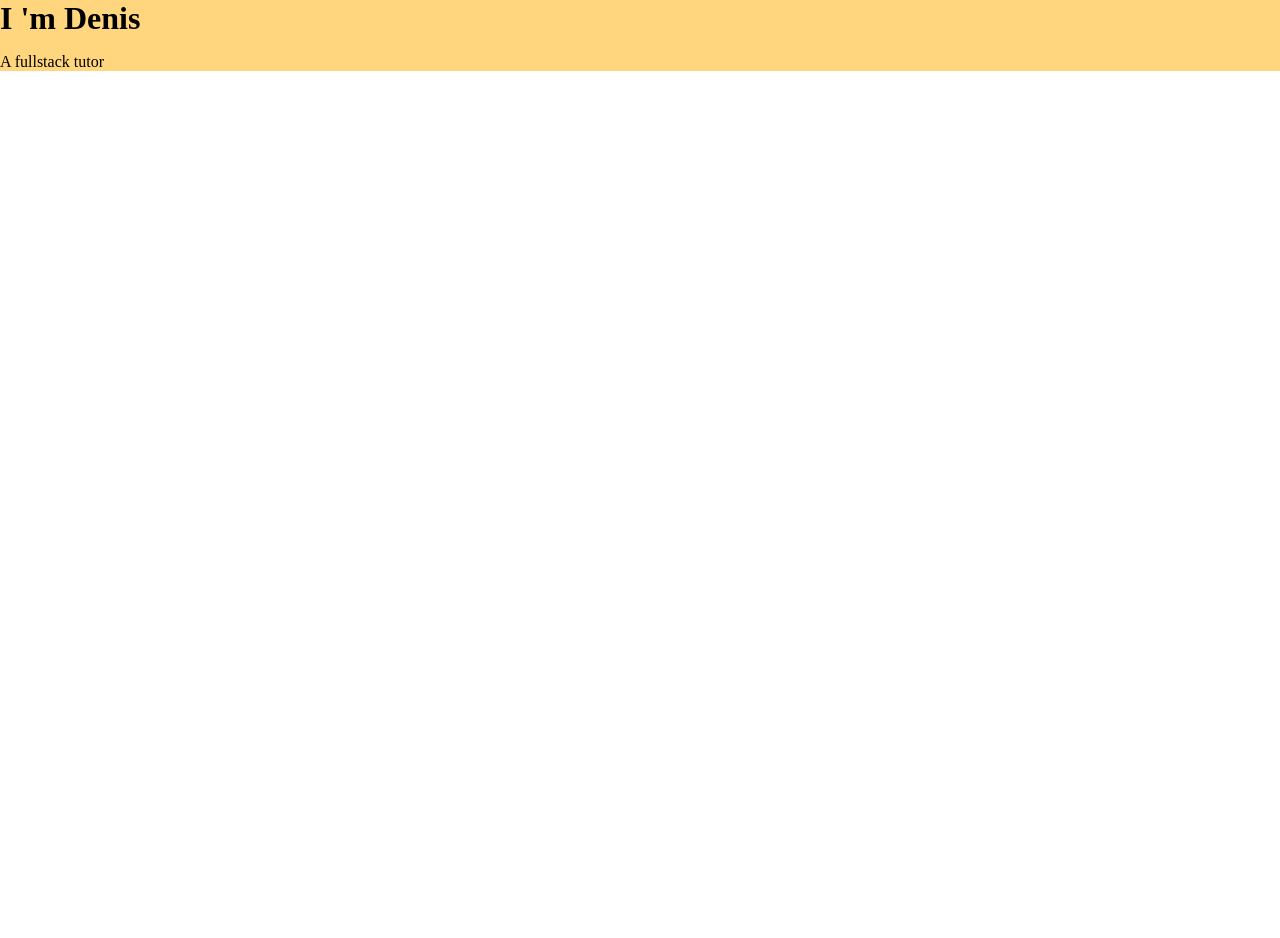
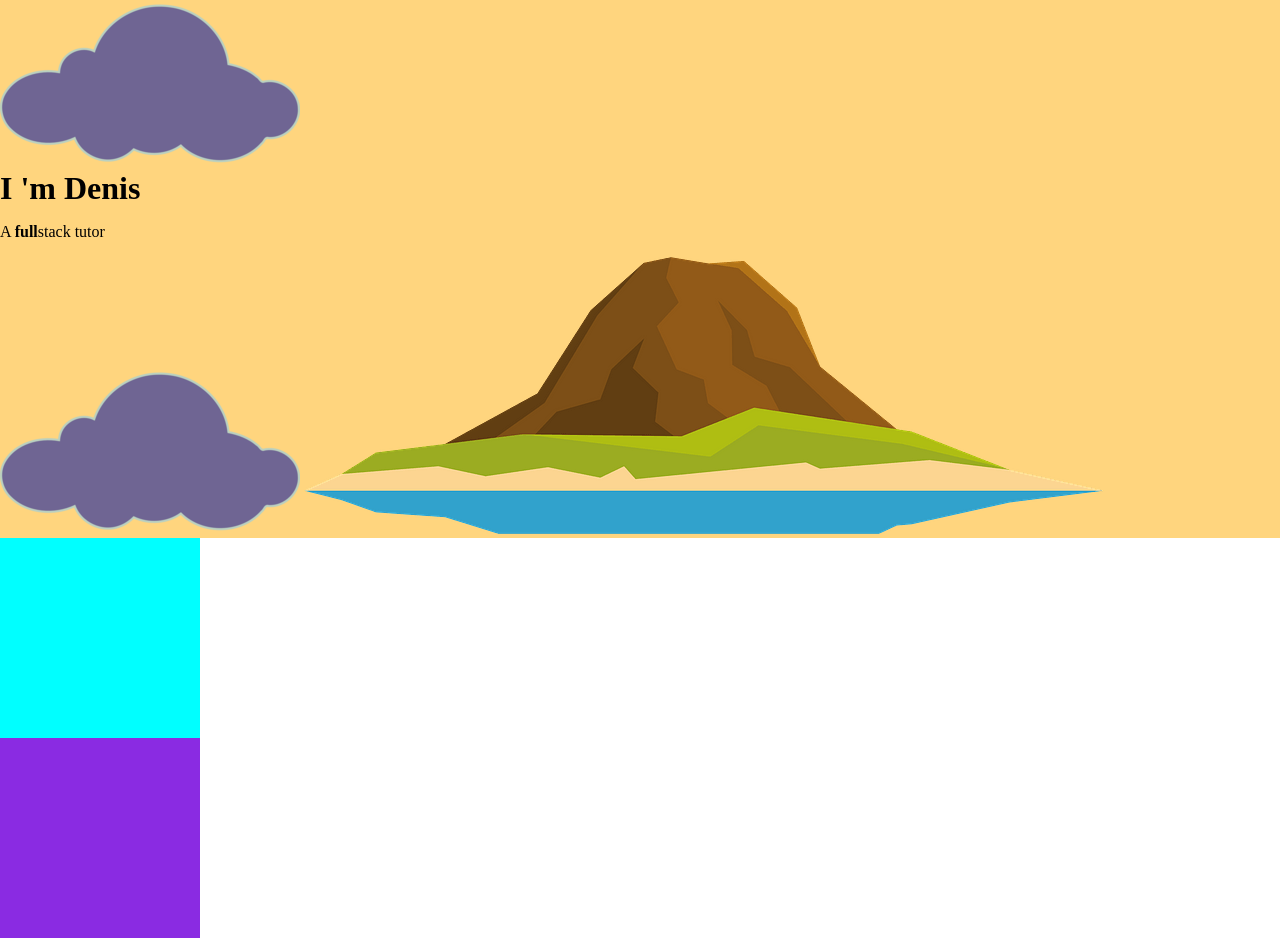
Before and after one commit to HabibehKhavari/CopyCSS-1, a plain HTML site: page index.html in a window 1280 px wide. Before the commit the page ends 800 px from the top, so only its background shows below. Drawn offline with Linux system fonts and the light colour scheme.

Commit message:
Add sections + Add top section images Add middle and bottom sections (empty) Add the images in the top section

```diff
--- a/css/styles.css
+++ b/css/styles.css
@@ -4,10 +4,22 @@ body {
     margin: 0px;
 }
 
-div {
+.top-section {
     background-color: #ffd57e;
-    margin: 0px;
 }
+
+.middle-section {
+    background-color: aqua;
+    width: 200px;
+    height: 200px;
+}
+
+.bottom-section {
+    background-color: blueviolet;
+    width: 200px;
+    height: 200px;
+}
+
 
 h1 {
     margin: 0px;
--- a/index.html
+++ b/index.html
@@ -8,9 +8,16 @@
     <title>Denis Pyr</title>
 </head>
 <body>
-    <div>
+    <div class="top-section">
+        <img src="img/cloud.png" alt="cloud">
         <h1>I 'm Denis</h1>
-        <p>A fullstack tutor</p>
+        <p>A <span style="font-weight: bold;">full</span>stack tutor</p>
+        <img src="img/cloud.png" alt="cloud">
+        <img src="img/mountain.png" alt="mountain">
+    </div>
+    <div class="middle-section">
+    </div>
+    <div class="bottom-section">
     </div>
 </body>
 </html>
```
Also changed, not shown: img/cloud.png (added), img/mountain.png (added).
